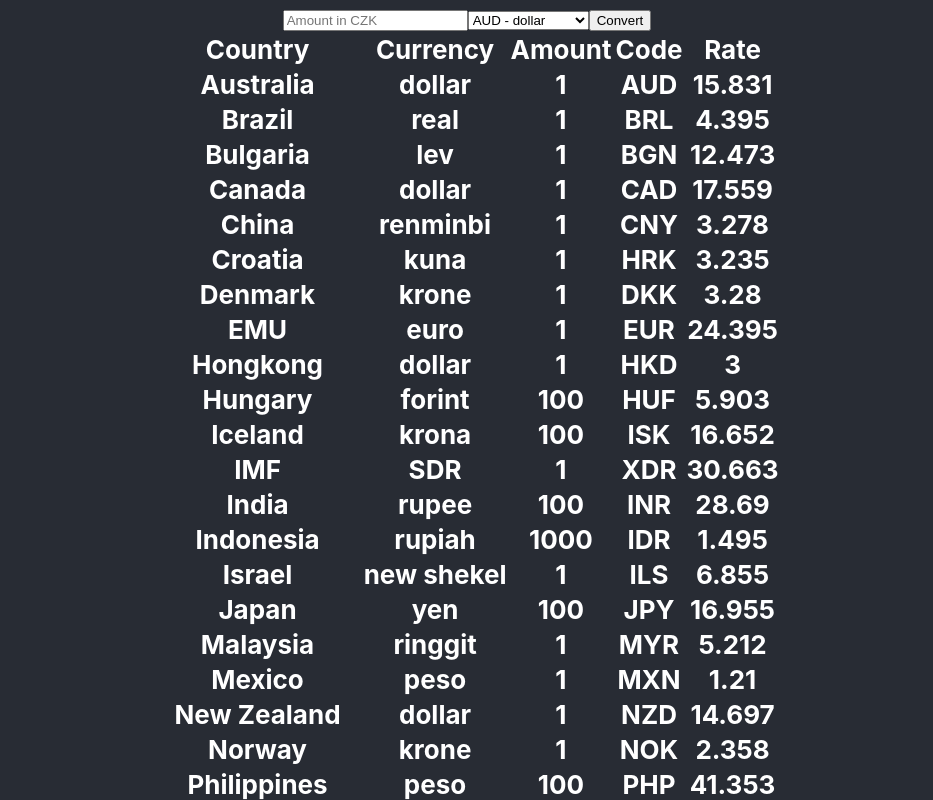
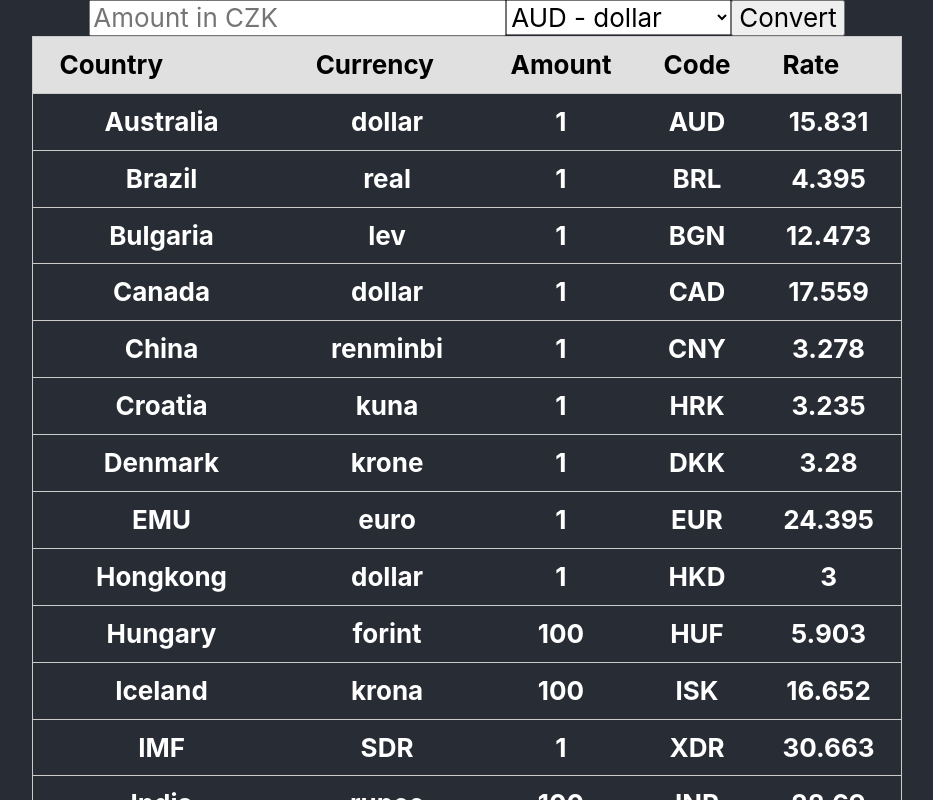
Before and after one commit to vlasy/currency-converter, a React (Create React App) app: page / in a window 1280 px wide. Shown: the top 800 px of the page, without its empty margins (173-1106 px from the left). Built offline with nearby package versions, Linux system fonts and the light colour scheme.

Commit message:
➕ Add PureCSS

```diff
--- a/package.json
+++ b/package.json
@@ -11,6 +11,7 @@
     "@types/node": "^16.18.3",
     "@types/react": "^18.0.25",
     "@types/react-dom": "^18.0.9",
+    "purecss": "^3.0.0",
     "react": "^18.2.0",
     "react-dom": "^18.2.0",
     "react-scripts": "5.0.1",
--- a/src/components/ExchangeRates.tsx
+++ b/src/components/ExchangeRates.tsx
@@ -9,7 +9,7 @@ interface ExchangeRatesProps {
 function ExchangeRates(props: ExchangeRatesProps) {
     return (
         <div>
-            <table>
+            <table className='pure-table pure-table-horizontal'>
                 <thead>
                     <tr>
                         <th>Country</th>
--- a/src/index.tsx
+++ b/src/index.tsx
@@ -3,6 +3,7 @@ import ReactDOM from 'react-dom/client';
 import './index.css';
 import App from './App';
 import reportWebVitals from './reportWebVitals';
+require('purecss')
 
 const root = ReactDOM.createRoot(
   document.getElementById('root') as HTMLElement
```
Also changed, not shown: 1 other file (tests, documents, lock files or other folders).
